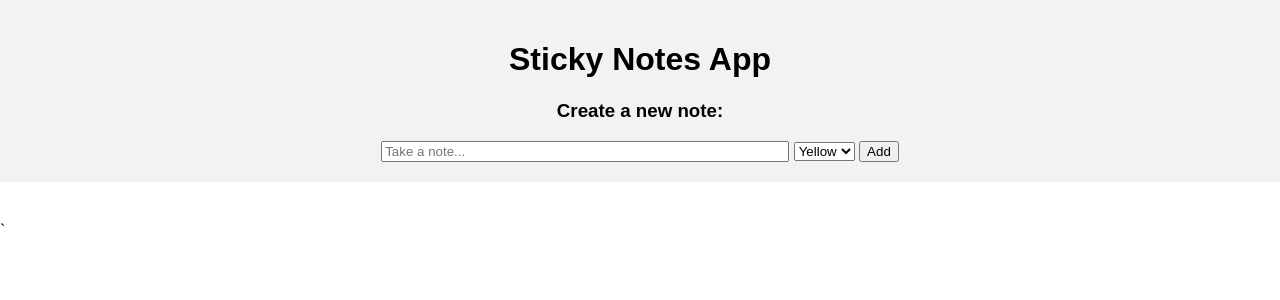
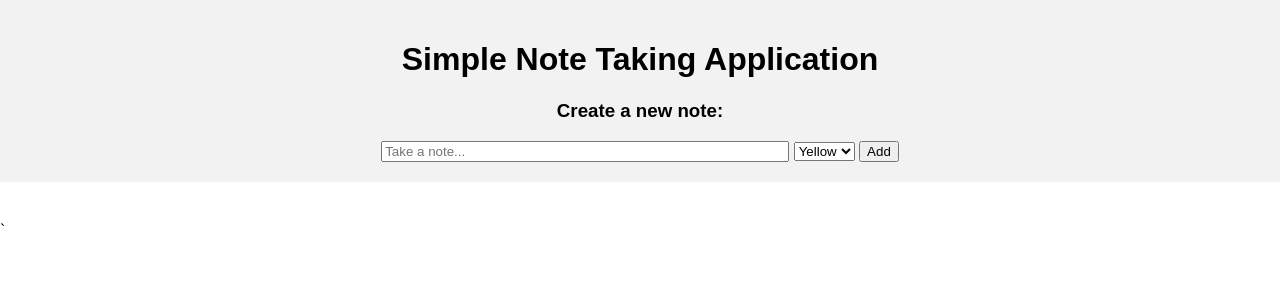
Before and after one commit to EldaHalili/proj, a Flask app: page / in a window 1280 px wide. Shown: the top 300 px of the page. Run offline with Flask 3, Linux system fonts and the light colour scheme; some libraries are stand-ins or nearby versions.

Commit message:
this is the project

```diff
--- a/templates/index.html
+++ b/templates/index.html
@@ -3,9 +3,9 @@
 <head>
     <meta charset="UTF-8">
     <meta name="viewport" content="width=device-width, initial-scale=1.0">
-    <title>Sticky Notes App</title>
+    <title>Simple Note Taking Application</title>
     <style>
-        /* CSS styles for the app */
+        /* CSS styles for the application */
         body {
             margin: 0;
             padding: 0;
@@ -54,14 +54,14 @@
 </head>
 <body>
     <div class="header">
-        <h1>Sticky Notes App</h1>
+        <h1>Simple Note Taking Application</h1>
         <h3>Create a new note:</h3>
         <form id="noteForm" action="/add_note" method="post">
 
             <!-- Input fields for adding a new note -->
             <input type="text" id="note_text" placeholder="Take a note..." style="color: grey; width: 400px">
             <select id="note_color">
-                <!-- Options for note color selection -->
+                <!-- Options for note color selction -->
                 <option value="yellow">Yellow</option>
                 <option value="lightblue">Blue</option>
                 <option value="pink">Pink</option>
@@ -73,7 +73,7 @@
 
 
     <div class="note-container" id="noteContainer">
-        <!-- Existing notes will be dynamically added here -->
+        <!-- notes that exist will be dynamically added here -->
     </div>
 
     <script>
@@ -113,12 +113,12 @@
     .then(response => response.json())
     .then(data => {
         console.log("Response:", data);
-        // Handle response from backend
+        // here it handles response from backend
         if (data.message) {
-            // If note added successfully, create and append a new note
+            // If note is added successfully, create and append a new note
             var noteContainer = document.getElementById('noteContainer');
             var noteDiv = document.createElement('div');
-            noteDiv.classList.add('note', note_color); // Use the color from the form
+            noteDiv.classList.add('note', note_color); // Use the color from the form note color
             var p = document.createElement('p');
             p.textContent = note_text;
             noteDiv.appendChild(p);
@@ -159,13 +159,13 @@ document.addEventListener('click', function(event) {
                 .then(response => response.json())
         .then(data => {
             console.log("Delete Response:", data);
-            // Handle delete response
+            // Handle delete responsess
             if (data.message) {
                 // Remove the deleted note from the UI
                 event.target.parentElement.remove();
             } else {
                 console.error('DELETE Error:', data.error);
-                // Handle delete error
+                //  delete error..
             }
         })
         .catch(error => {
```
